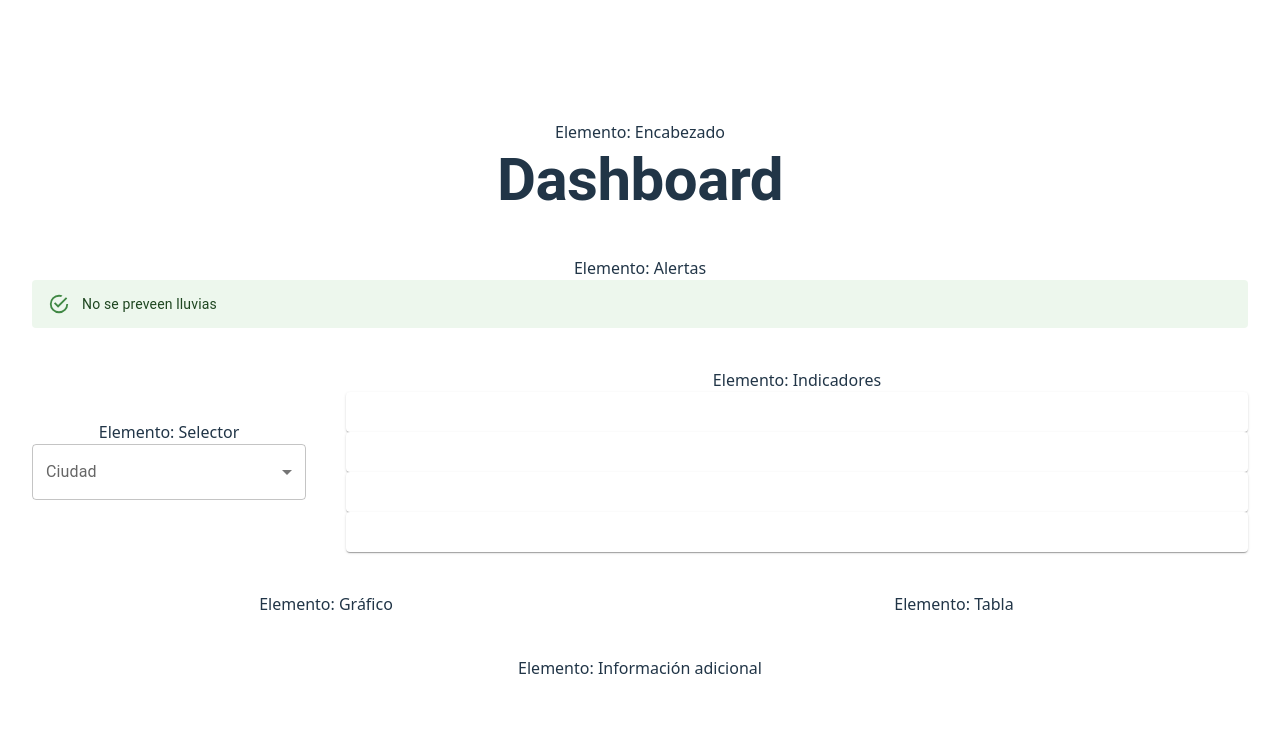
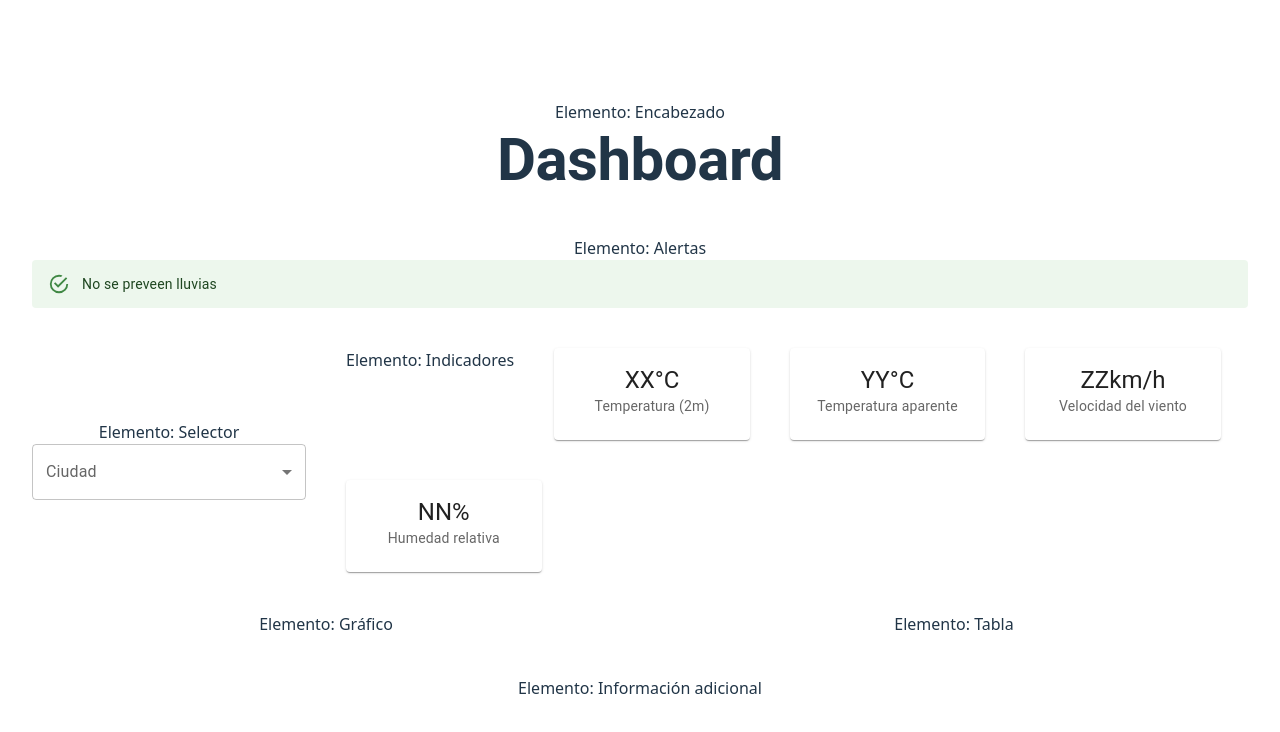
Before and after one commit to gvillacreses/dashboard, a React (Vite) app: page / in a window 1280 px wide. Shown: the top 732 px of the page. Built offline with nearby package versions, Linux system fonts and the light colour scheme.

Commit message:
cambios guia 15 - 1

```diff
--- a/src/App.tsx
+++ b/src/App.tsx
@@ -30,19 +30,19 @@ function App() {
       </Grid>
 
       {/* Indicadores */}
-      <Grid container size={{ xs: 12, md: 9 }} sx={{ display: {xs: 'none', md: 'block'} }}>
+      <Grid container size={{ xs: 12, md: 9 }}>
         Elemento: Indicadores
-        <Grid item xs={12} md={3}>
-          <IndicatorUI titulo="Temperatura (2m)" descripcion="XX°C" />
+         <Grid size={{ xs: 12, md: 3 }}>
+          <IndicatorUI title="Temperatura (2m)" description="XX°C" />
         </Grid>
-        <Grid item xs={12} md={3}>
-          <IndicatorUI titulo="Temperatura aparente" descripcion="YY°C" />
+         <Grid size={{ xs: 12, md: 3 }}>
+          <IndicatorUI title="Temperatura aparente" description="YY°C" />
         </Grid>
-        <Grid item xs={12} md={3}>
-          <IndicatorUI titulo="Velocidad del viento" descripcion="ZZkm/h" />
+         <Grid size={{ xs: 12, md: 3 }}>
+          <IndicatorUI title="Velocidad del viento" description="ZZkm/h" />
         </Grid>
-        <Grid item xs={12} md={3}>
-          <IndicatorUI titulo="Humedad relativa" descripcion="NN%" />
+         <Grid size={{ xs: 12, md: 3 }}>
+          <IndicatorUI title="Humedad relativa" description="NN%" />
         </Grid>
       </Grid>
 
```
